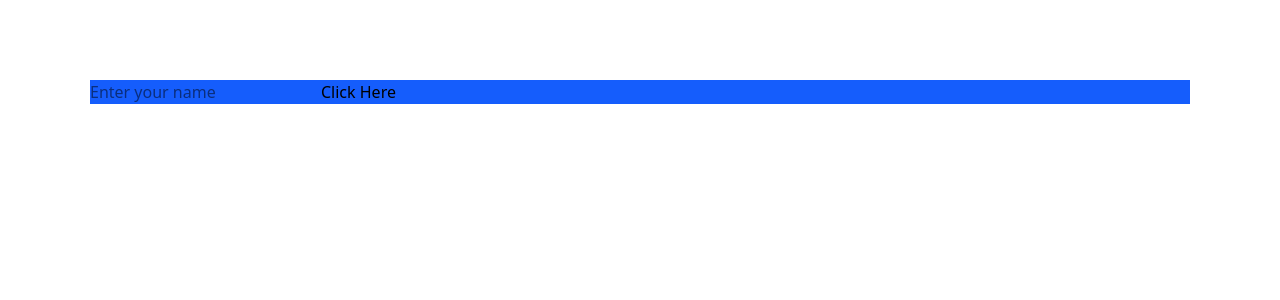
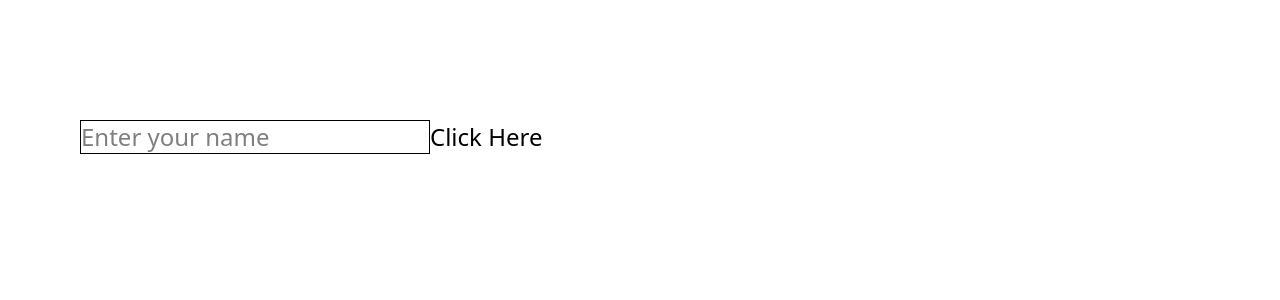
Before and after one commit to shahinchowdory02/React_Function_Sher3001, a React (Vite) app: page / in a window 1280 px wide. Shown: the top 300 px of the page. Built offline with nearby package versions, Linux system fonts and the light colour scheme.

Commit message:
06 03 2026

```diff
--- a/src/App.jsx
+++ b/src/App.jsx
@@ -1,13 +1,27 @@
 import React from "react";
 
 const App = () => {
+  const submitHandlet = (e) => {
+    e.preventDefault();
+    console.log("Form Submitted");
+  };
+
   return (
-    <div className="flex text-center mt-20 m-auto max-w-[1100px] bg-blue-600 ">
-      <form>
-        <input id="" type="text" placeholder="Enter your name" />
-        <button>Click Here</button>
-      </form>
-    </div>
+    <form
+      onSubmit={(e) => {
+        submitHandlet(e);
+      }}
+    >
+      <div className="px-10 py-20 m-10 text-2xl  ">
+        <input
+          className="border-[0.5px]  "
+          id=""
+          type="text"
+          placeholder="Enter your name"
+        />
+        <button className="">Click Here</button>
+      </div>
+    </form>
   );
 };
 
```
